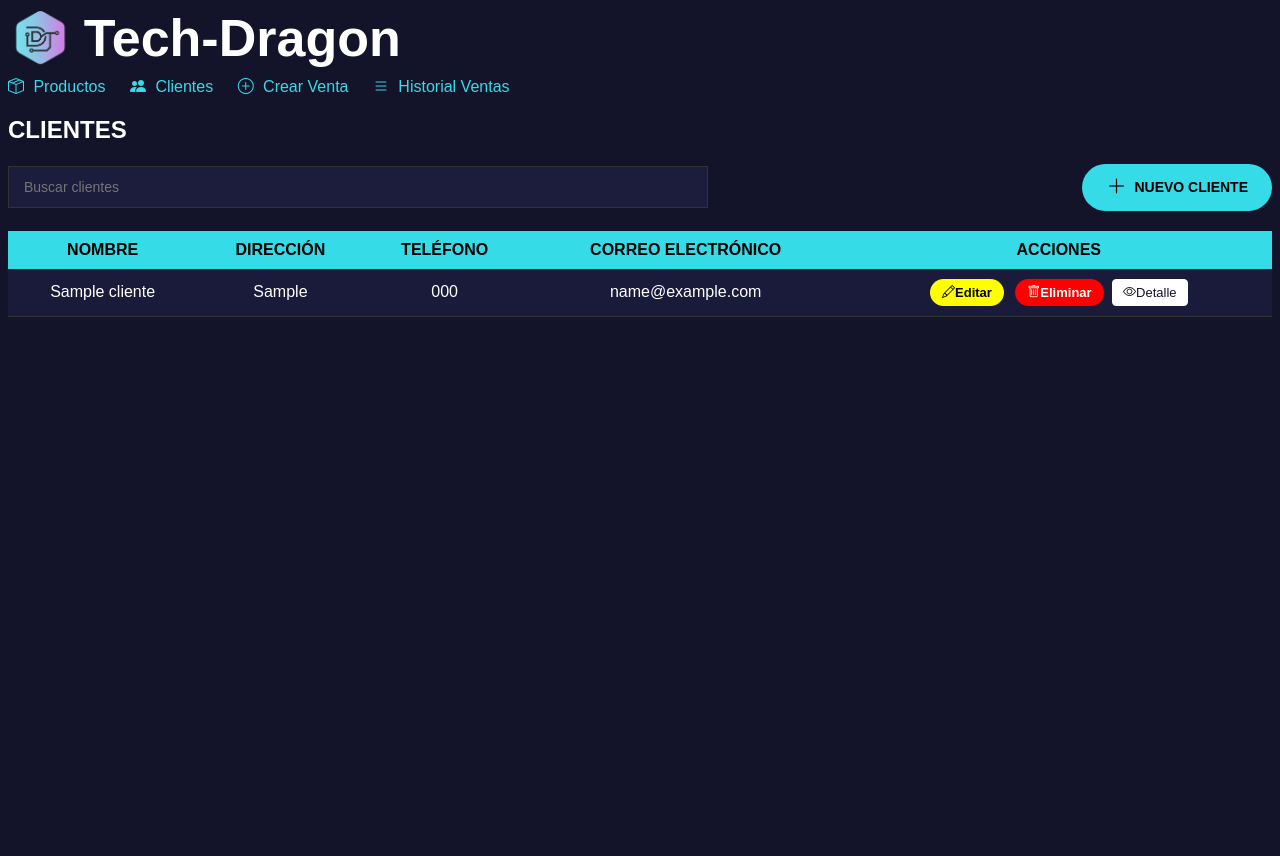
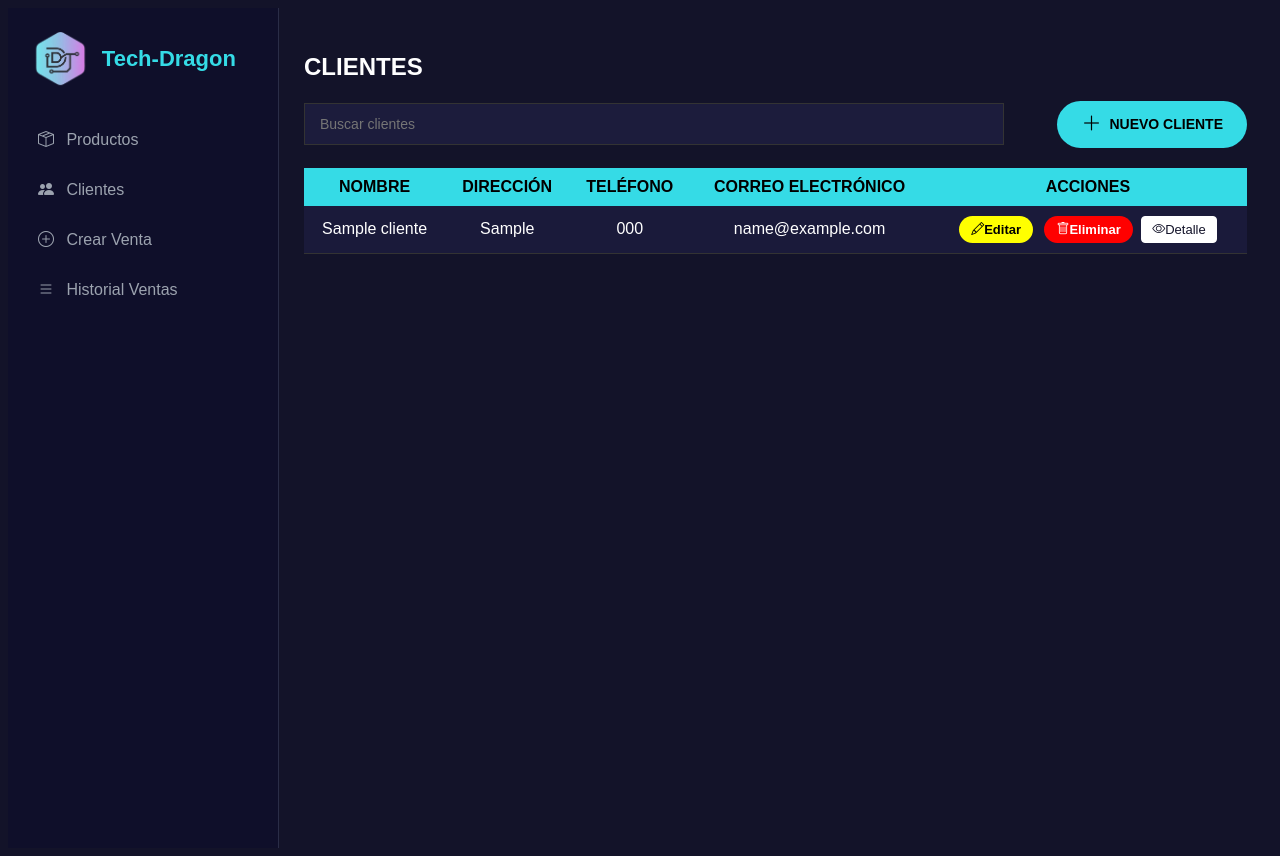
Before and after one commit to LeandroH0211/Sistema-de-inventario, a Flask app: page /clientes/ in a window 1280 px wide. Before the commit the page ends 317 px from the top, so only its background shows below. Run offline with Flask 3, Linux system fonts and the light colour scheme; tables that the repository leaves empty hold one stand-in row (values such as "Sample post").

Commit message:
cambio de menú de horizontal a vertical

```diff
--- a/app/static/css/styles.css
+++ b/app/static/css/styles.css
@@ -401,4 +401,63 @@ td button.btn-delete:hover {
     font-weight: bold;
 }
 
-/* Prueba aña */
+/* nuevo menu  */
+/* =========================
+   SIDEBAR NUEVO
+========================= */
+
+.app-container {
+    display: flex;
+}
+
+/* SIDEBAR */
+.sidebar {
+    width: 230px;
+    min-height: 100vh;
+    background: #0f0f2a;
+    padding: 20px;
+    border-right: 1px solid #2a2d47;
+}
+
+/* LOGO EN SIDEBAR */
+.sidebar .logo-container {
+    display: flex;
+    align-items: center;
+    gap: 10px;
+    margin-bottom: 30px;
+}
+
+.sidebar h2 {
+    color: #35DBE6;
+    font-size: 22px;
+}
+
+/* MENÚ VERTICAL */
+.menu-vertical {
+    display: flex;
+    flex-direction: column;
+    gap: 12px;
+}
+
+.menu-vertical a {
+    color: #9ca3af;
+    text-decoration: none;
+    padding: 10px;
+    border-radius: 8px;
+    transition: 0.2s;
+}
+
+.menu-vertical a i {
+    margin-right: 8px;
+}
+
+.menu-vertical a:hover {
+    background: rgba(53, 219, 230, 0.1);
+    color: #35DBE6;
+}
+
+/* CONTENIDO A LA DERECHA */
+.main-content {
+    flex: 1;
+    padding: 25px;
+}
--- a/app/templates/layout.html
+++ b/app/templates/layout.html
@@ -4,21 +4,27 @@
     <meta charset="UTF-8">
     <meta name="viewport" content="width=device-width, initial-scale=1.0">
     <title>{% block title %}Tech-Dragon{% endblock %}</title>
+
     <link rel="stylesheet" href="{{ url_for('static', filename='css/styles.css') }}">
     {% block extra_css %}{% endblock %}
+
     <link rel="stylesheet" href="https://cdn.jsdelivr.net/npm/bootstrap-icons@1.11.3/font/bootstrap-icons.css">
     <link href="https://fonts.googleapis.com/css2?family=Orbitron:wght@500;700&display=swap" rel="stylesheet">
 </head>
 
 <body>
 
-<header class="navbar">
+<div class="app-container">
+
+    <!-- 🔵 SIDEBAR -->
+    <aside class="sidebar">
+
         <div class="logo-container">
-        <img src="{{ url_for('static', filename='img/logo.png') }}" alt="Tech-Dragon Logo" class="nav-logo">
-        <h1>Tech-Dragon</h1>
+            <img src="{{ url_for('static', filename='img/logo.png') }}" class="nav-logo">
+            <h2>Tech-Dragon</h2>
         </div>
 
-    <nav class="menu">
+        <nav class="menu-vertical">
             <a href="/productos">
                 <i class="bi bi-box-seam"></i> Productos
             </a>
@@ -35,14 +41,18 @@
                 <i class="bi bi-list"></i> Historial Ventas
             </a>
         </nav>
-</header>
 
-<main class="{% block main_class %}{% endblock %}">
+    </aside>
+
+    <!-- 🟢 CONTENIDO -->
+    <main class="main-content {% block main_class %}{% endblock %}">
         <h2>{% block page_title %}{% endblock %}</h2>
 
         {% block content %}
         {% endblock %}
     </main>
 
+</div>
+
 </body>
 </html>
```
Lines whose indentation alone changed are shown as unchanged.
